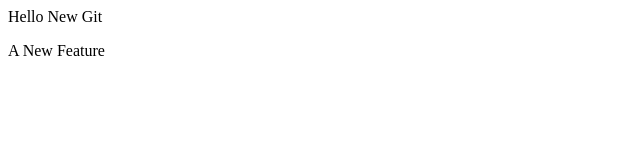
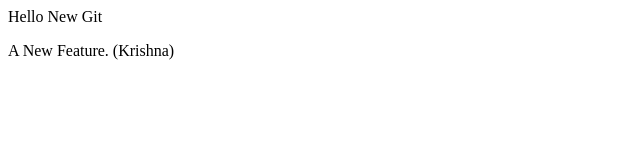
Before and after one commit to bchaitanya92/localrepo, a plain HTML site: page index.html in a window 1280 px wide. Shown: the full height of the page, 0-640 px from the left. Drawn offline with Linux system fonts and the light colour scheme.

```diff
--- a/index.html
+++ b/index.html
@@ -1,2 +1,2 @@
 <p>Hello New Git</p>
-<p>A New Feature</p>
+<p>A New Feature. (Krishna)</p>
```
